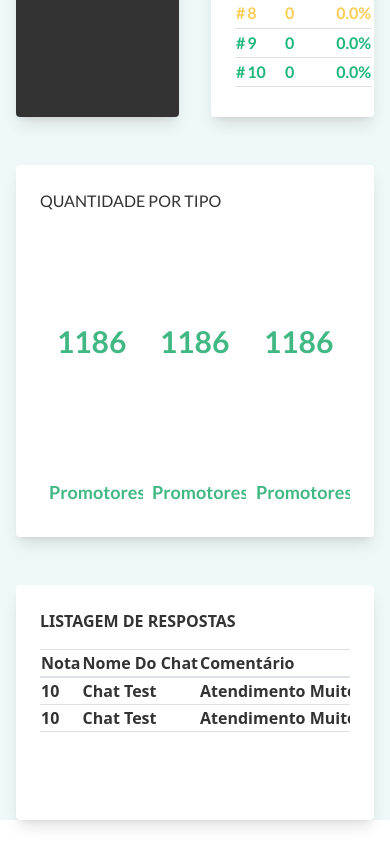
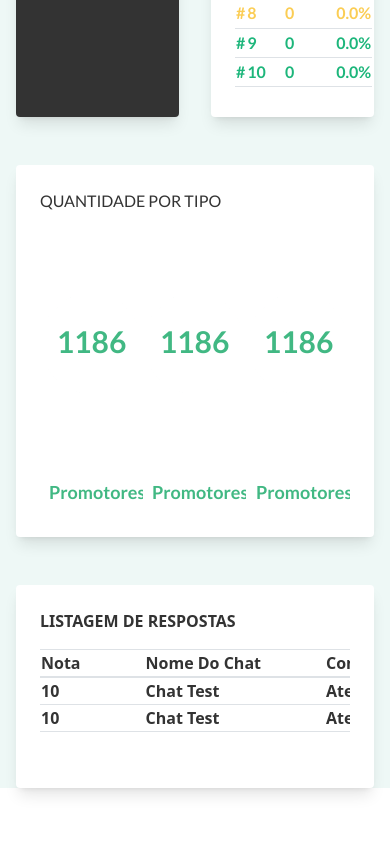
Before and after one commit to natalia-sampaio/teste02-chatguru, a Vue app: page / in a window 390 px wide. Shown: the part 1133-1977 px from the top of the page. After the commit the page ends 1945 px from the top, so only its background shows below. Built offline with nearby package versions, Linux system fonts and the light colour scheme.

Commit message:
:iphone: finished responsive layout

```diff
--- a/package.json
+++ b/package.json
@@ -28,8 +28,11 @@
     "eslint": "^8.34.0",
     "eslint-plugin-vue": "^9.9.0",
     "jsdom": "^21.1.0",
+    "node-sass": "^8.0.0",
     "postcss": "^8.4.22",
     "prettier": "^2.8.4",
+    "sass": "^1.62.0",
+    "sass-loader": "^13.2.2",
     "tailwindcss": "^3.3.1",
     "vite": "^4.1.4",
     "vitest": "^0.29.1"
--- a/src/components/cards/AnswersListCard.vue
+++ b/src/components/cards/AnswersListCard.vue
@@ -65,9 +65,9 @@ const dateFormat = (date) => {
 <template>
     <BaseCard>
         <h4 class="uppercase font-semibold">Listagem de respostas</h4>
-        <div class="overflow-x-auto pb-16">
-            <BaseTable class="">
-                <template #tableHeaders>
+        <div class="overflow-x-auto pb-8">
+            <BaseTable class="w-full">
+                <template #tableHeaders class="table-header">
                     <th>Nota</th>
                     <th>Nome do chat</th>
                     <th>Comentário</th>
@@ -92,7 +92,9 @@ const dateFormat = (date) => {
     </BaseCard>
 </template>
 
-<style lang="sass" scoped>
+<style lang="sass" scoped >
 
+th, td
+    padding-right: 4rem
 
 </style>
```
Also changed, not shown: 1 other file (tests, documents, lock files or other folders).
